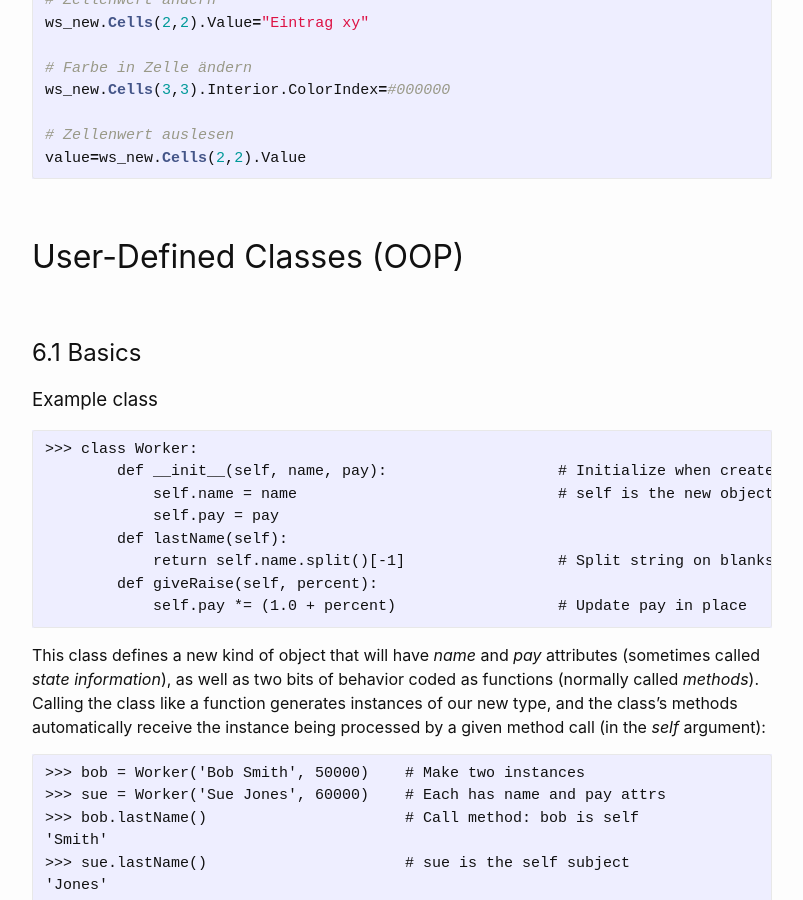
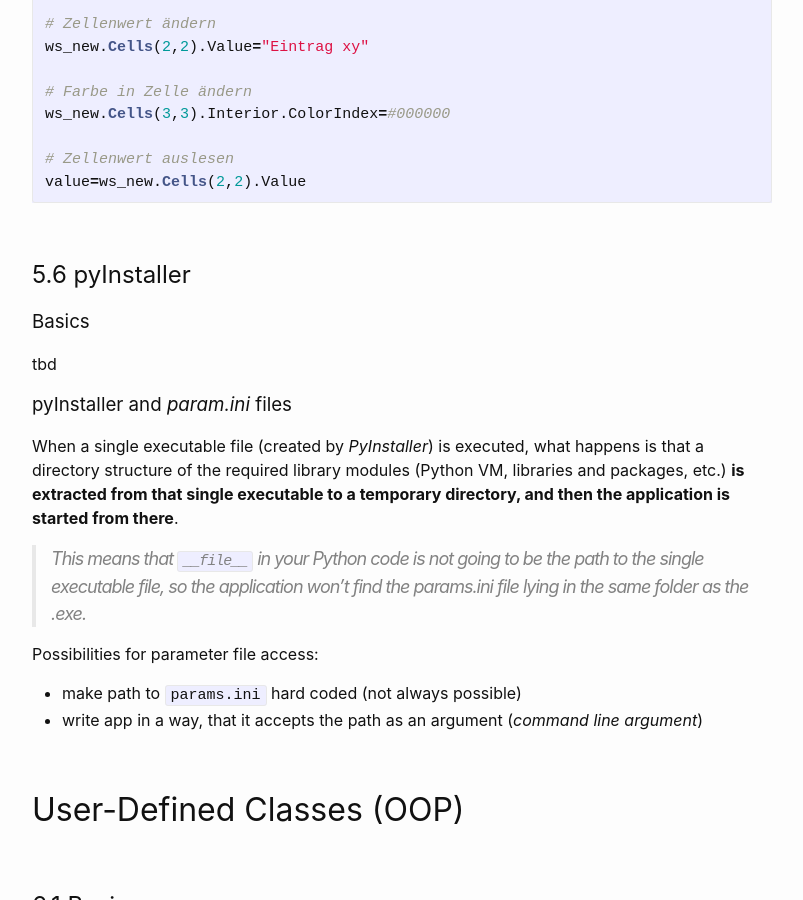
Before and after one commit to Hautaklyttn/progDocs, a Jekyll site: the page built from docs/articles/python.md, in a window 1280 px wide and 900 px high, scrolled down 34934 px. Shown: the whole window, without its empty margins (238-1041 px from the left). Built offline with Jekyll 4.4.1, drawn with Linux system fonts in a browser that asks for light colours.

Commit message:
python update

```diff
--- a/docs/articles/python.md
+++ b/docs/articles/python.md
@@ -60,6 +60,7 @@ layout: default
 &nbsp;&nbsp;&nbsp;&nbsp;&nbsp; [<font size="-1">5.3 Sockets</font>](#ch5-3)
 &nbsp;&nbsp;&nbsp;&nbsp;&nbsp; [<font size="-1">5.4 Code Quality Metrics</font>](#ch5-4)
 &nbsp;&nbsp;&nbsp;&nbsp;&nbsp; [<font size="-1">5.5 Access Windows Applications using COM</font>](#ch5-5)
+&nbsp;&nbsp;&nbsp;&nbsp;&nbsp; [<font size="-1">5.6 pyInstaller</font>](#ch5-6)
 
 ### 6. User-Defined Classes (OOP)
 &nbsp;&nbsp;&nbsp;&nbsp;&nbsp; [<font size="-1">6.1 Basics</font>](#ch6-1)
@@ -1288,6 +1289,25 @@ value=ws_new.Cells(2,2).Value
 
 &nbsp;
 
+<a name="ch5-6"></a>
+## 5.6 pyInstaller
+
+### Basics
+
+tbd
+
+### pyInstaller and *param.ini* files
+
+When a single executable file (created by *PyInstaller*) is executed, what happens is that a directory structure of the required library modules (Python VM, libraries and packages, etc.) **is extracted from that single executable to a temporary directory, and then the application is started from there**.
+
+> This means that `__file__` in your Python code is not going to be the path to the single executable file, so the application won't find the *params.ini* file lying in the same folder as the .exe.
+
+Possibilities for parameter file access:
+- make path to `params.ini` hard coded (not always possible)
+- write app in a way, that it accepts the path as an argument (*command line argument*)
+
+&nbsp;
+
 # User-Defined Classes (OOP)
 
 &nbsp;
```
